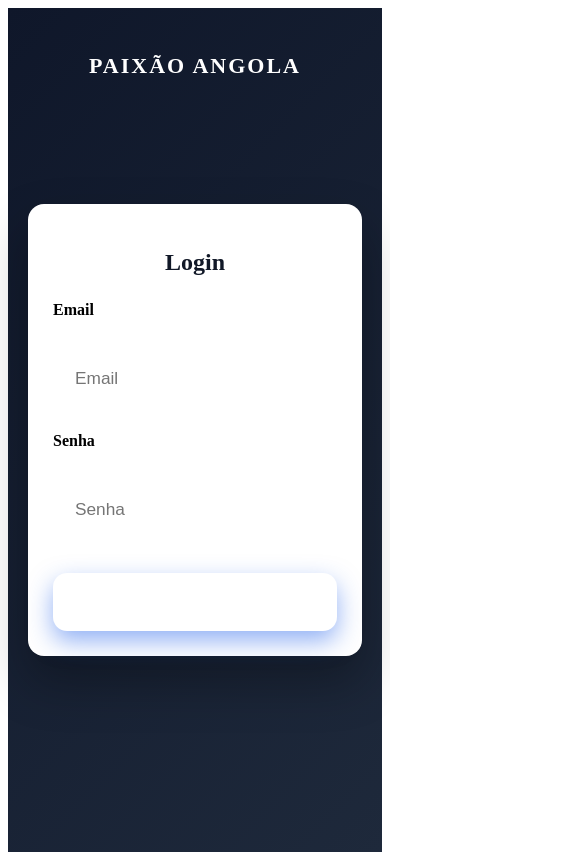
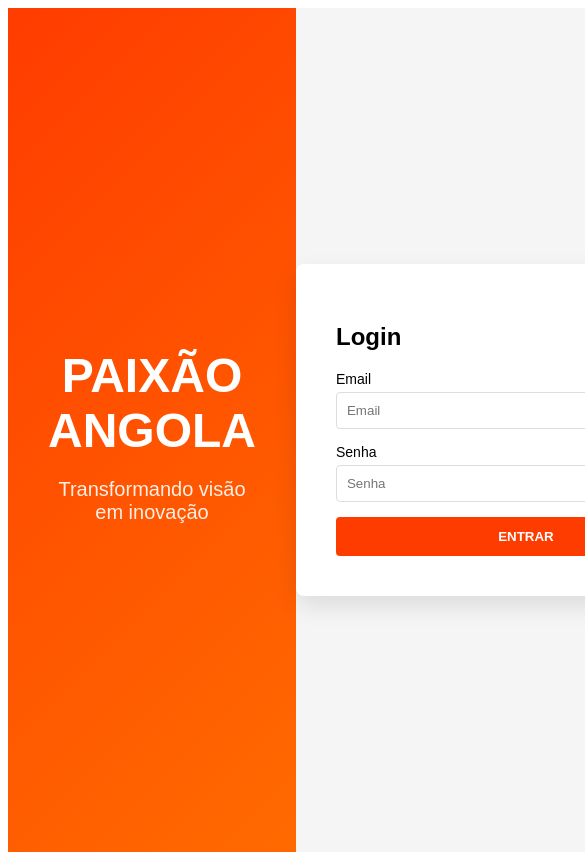
Before and after one commit to wilsondala/paixao_frontend, a React (Vite) app in the folder paixao_frontend/: page /login in a window 390 px wide. Shown: the top 860 px of the page, 585 px wide, since content can reach past the window. Built offline with nearby package versions, Linux system fonts and the light colour scheme; no server answers.

Commit message:
novastelas

```diff
--- a/paixao_frontend/src/layouts/MainLayout.jsx
+++ b/paixao_frontend/src/layouts/MainLayout.jsx
@@ -1,12 +1,10 @@
-import Navbar from "../components/Navbar";   // ← troquei Header por Navbar
-import Footer from "../components/Footer";
+import Navbar from "../components/Navbar";
 
 export default function MainLayout({ children }) {
   return (
     <>
-      <Navbar />          {/* ← agora usa o Navbar completo */}
+      <Navbar />
       <main>{children}</main>
-      <Footer />
     </>
   );
 }
--- a/paixao_frontend/src/pages/AdminLogin.module.css
+++ b/paixao_frontend/src/pages/AdminLogin.module.css
@@ -1,143 +1,91 @@
-/* AdminLogin.module.css - Paixão Angola (Dia/Noite - Versão Corrigida) */
+.container {
+  display: flex;
+  height: 100vh;
+  font-family: Arial, sans-serif;
+}
 
-.container {
-  min-height: 100vh;
+/* LADO ESQUERDO */
+.left {
+  flex: 1;
+  background: linear-gradient(135deg, #111827, #1f2937);
   display: flex;
   align-items: center;
   justify-content: center;
-  background: var(--bg);
-  position: relative;
-  overflow: hidden;
-  padding: 20px 15px;
-  transition: background 0.6s ease;
+  color: white;
+  text-align: center;
+  padding: 40px;
 }
 
-/* Fundo sutil (funciona nos dois temas) */
-.container::before {
-  content: '';
-  position: absolute;
-  inset: 0;
-  background: url('https://images.unsplash.com/photo-1558591710-4b4a1ae0f04d?ixlib=rb-4.0.3') center/cover no-repeat;
-  opacity: 0.07;
-  z-index: 0;
+.bannerContent h1 {
+  font-size: 42px;
+  margin-bottom: 10px;
 }
 
-/* Box principal */
-.box {
-  background: var(--card);
-  backdrop-filter: blur(22px);
-  border: 1px solid var(--border);
-  border-radius: 24px;
-  padding: 55px 45px;
-  width: 100%;
-  max-width: 460px;
-  box-shadow: 0 30px 70px -15px var(--shadow);
-  position: relative;
-  z-index: 1;
-  transition: all 0.4s ease;
+.bannerContent p {
+  font-size: 18px;
+  opacity: 0.8;
 }
 
-.box:hover {
-  transform: translateY(-8px);
-  box-shadow: 0 40px 80px -15px var(--shadow);
+/* LADO DIREITO */
+.right {
+  flex: 1;
+  background: #f3f4f6;
+  display: flex;
+  align-items: center;
+  justify-content: center;
 }
 
-/* Título PAIXÃO ADMIN */
-.title {
-  font-family: 'Playfair Display', serif;
-  font-size: clamp(2.8rem, 8vw, 4rem);
-  font-weight: 700;
-  color: var(--accent);
-  text-align: center;
-  margin-bottom: 8px;
-  letter-spacing: 5px;
-  text-shadow: 0 4px 20px rgba(212, 175, 55, 0.4);
+.box {
+  background: white;
+  padding: 40px;
+  width: 380px;
+  border-radius: 8px;
+  box-shadow: 0 10px 25px rgba(0, 0, 0, 0.1);
 }
 
-/* Subtítulo */
-.box h2 {
-  color: var(--text);
-  font-size: clamp(1.35rem, 4.5vw, 1.7rem);
-  text-align: center;
-  margin-bottom: 40px;
-  font-weight: 500;
-  letter-spacing: 2px;
+.title {
+  margin-bottom: 5px;
 }
 
-/* Erro */
-.error {
-  background: rgba(155, 28, 44, 0.15);
-  color: #FF6B6B;
-  padding: 14px 20px;
-  border-radius: 12px;
-  border-left: 5px solid var(--primary);
-  margin-bottom: 28px;
-  font-size: 1rem;
-  text-align: center;
+.box h2 {
+  margin-bottom: 20px;
+  font-weight: normal;
+  color: #555;
 }
 
-/* Formulário */
-form {
+.box form {
   display: flex;
   flex-direction: column;
-  gap: 26px;
 }
 
-label {
-  color: var(--accent);
-  font-size: 1rem;
-  font-weight: 600;
-  margin-bottom: 6px;
+.box label {
+  font-size: 14px;
+  margin-bottom: 5px;
 }
 
-input {
-  width: 100%;
-  padding: 17px 22px;
-  background: rgba(255, 255, 255, 0.08);
-  border: 1.5px solid var(--border);
-  border-radius: 14px;
-  color: var(--text);
-  font-size: 1.08rem;
+.box input {
+  padding: 10px;
+  margin-bottom: 15px;
+  border: 1px solid #ddd;
+  border-radius: 4px;
 }
 
-input:focus {
-  border-color: var(--accent);
-  background: rgba(255, 255, 255, 0.15);
-  box-shadow: 0 0 0 4px rgba(212, 175, 55, 0.2);
+.box button {
+  padding: 12px;
+  background: #111827;
+  color: white;
+  border: none;
+  border-radius: 4px;
+  font-weight: bold;
+  cursor: pointer;
 }
 
-/* Botão Login */
-button {
-  margin-top: 10px;
-  padding: 18px;
-  background: linear-gradient(90deg, var(--primary), #C41E3A);
-  color: white;
-  font-size: 1.15rem;
-  font-weight: 700;
-  border: none;
-  border-radius: 14px;
-  cursor: pointer;
-  transition: all 0.4s ease;
-  letter-spacing: 2px;
-  text-transform: uppercase;
+.box button:hover {
+  background: #000;
 }
 
-button:hover {
-  transform: translateY(-4px);
-  box-shadow: 0 20px 40px -10px var(--shadow);
+.error {
+  color: red;
+  margin-bottom: 10px;
+  font-size: 14px;
 }
-
-button:disabled {
-  opacity: 0.65;
-  cursor: not-allowed;
-}
-
-/* ================= RESPONSIVIDADE ================= */
-
-@media (max-width: 768px) {
-  .box { padding: 45px 35px; }
-}
-
-@media (max-width: 480px) {
-  .box { padding: 40px 28px; }
-}
--- a/paixao_frontend/src/pages/Login.jsx
+++ b/paixao_frontend/src/pages/Login.jsx
@@ -13,16 +13,23 @@ export default function Login() {
   const [error, setError] = useState("");
   const [loading, setLoading] = useState(false);
 
-  // Se já estiver logado, redireciona
+  // ✅ Redirecionamento automático corrigido
   const token = localStorage.getItem("token");
+
   if (token) {
     try {
       const decoded = jwt_decode(token);
-      if (decoded.role?.toLowerCase() !== "admin") {
+
+      if (decoded.role?.toLowerCase() === "admin") {
+        return <Navigate to="/admin/dashboard" replace />;
+      } else {
         const redirectTo = location.state?.from || "/products";
         return <Navigate to={redirectTo} replace />;
       }
-    } catch {}
+
+    } catch {
+      localStorage.removeItem("token");
+    }
   }
 
   const handleSubmit = async (e) => {
@@ -56,8 +63,17 @@ export default function Login() {
 
   return (
     <div className={styles.container}>
-      <h1 className={styles.title}>PAIXÃO ANGOLA</h1>
 
+      {/* LADO ESQUERDO */}
+      <div className={styles.left}>
+        <div className={styles.bannerContent}>
+          <h1>PAIXÃO ANGOLA</h1>
+          <p>Transformando visão em inovação</p>
+        </div>
+      </div>
+
+      {/* LADO DIREITO */}
+      <div className={styles.right}>
         <div className={styles.box}>
           <h2>Login</h2>
 
@@ -90,5 +106,7 @@ export default function Login() {
           </form>
         </div>
       </div>
+
+    </div>
   );
 }
--- a/paixao_frontend/src/pages/Login.module.css
+++ b/paixao_frontend/src/pages/Login.module.css
@@ -1,132 +1,85 @@
-* {
-  box-sizing: border-box;
+.container {
+  display: flex;
+  height: 100vh;
+  font-family: Arial, sans-serif;
 }
 
-.container {
-  position: relative;
-  min-height: 100vh;
+/* LADO ESQUERDO */
+.left {
+  flex: 1;
+  background: linear-gradient(135deg, #ff3c00, #ff6a00);
   display: flex;
+  align-items: center;
   justify-content: center;
-  align-items: center;
-  background: linear-gradient(135deg, #0f172a, #1e293b);
-  padding: 20px;
+  color: white;
+  text-align: center;
+  padding: 40px;
 }
 
-.title {
-  position: absolute;
-  top: 30px;
-  text-align: center;
-  width: 100%;
-  font-size: 28px;
-  font-weight: 700;
-  color: #ffffff;
-  letter-spacing: 2px;
+.bannerContent h1 {
+  font-size: 48px;
+  margin-bottom: 10px;
+}
+
+.bannerContent p {
+  font-size: 20px;
+  opacity: 0.9;
+}
+
+/* LADO DIREITO */
+.right {
+  flex: 1;
+  background: #f5f5f5;
+  display: flex;
+  align-items: center;
+  justify-content: center;
 }
 
 .box {
-  width: 100%;
-  max-width: 420px;
-  background: #ffffff;
+  background: white;
   padding: 40px;
-  border-radius: 16px;
-  box-shadow: 0 25px 50px rgba(0, 0, 0, 0.3);
-  display: flex;
-  flex-direction: column;
-  animation: fadeIn 0.4s ease-in-out;
+  width: 380px;
+  border-radius: 8px;
+  box-shadow: 0 10px 25px rgba(0, 0, 0, 0.1);
 }
 
 .box h2 {
-  text-align: center;
-  margin-bottom: 25px;
-  color: #111827;
+  margin-bottom: 20px;
+}
+
+.box form {
+  display: flex;
+  flex-direction: column;
+}
+
+.box label {
+  font-size: 14px;
+  margin-bottom: 5px;
+}
+
+.box input {
+  padding: 10px;
+  margin-bottom: 15px;
+  border: 1px solid #ddd;
+  border-radius: 4px;
+}
+
+.box button {
+  padding: 12px;
+  background: #ff3c00;
+  color: white;
+  border: none;
+  border-radius: 4px;
+  font-weight: bold;
+  cursor: pointer;
+}
+
+.box button:hover {
+  background: #e63600;
 }
 
 .error {
-  background: #fee2e2;
-  color: #b91c1c;
-  padding: 10px;
-  border-radius: 8px;
-  margin-bottom: 15px;
+  color: red;
+  margin-bottom: 10px;
   font-size: 14px;
-  text-align: center;
 }
-
-form {
-  display: flex;
-  flex-direction: column;
-  gap: 18px;
-}
-
-label {
-  font-size: 14px;
-  font-weight: 600;
-  color: #374151;
-}
-
-input {
-  width: 100%;
-  padding: 12px;
-  border-radius: 10px;
-  border: 1px solid #d1d5db;
-  font-size: 14px;
-  transition: 0.3s ease;
-}
-
-input:focus {
-  outline: none;
-  border-color: #2563eb;
-  box-shadow: 0 0 0 3px rgba(37, 99, 235, 0.25);
-}
-
-/* 🔥 BOTÃO COM DESTAQUE REAL */
-button {
-  width: 100%;
-  margin-top: 12px;
-  padding: 14px;
-  border-radius: 10px;
-  border: none;
-  background-color: #2563eb; /* cor única */
-  color: #ffffff;
-  font-weight: 700;
-  font-size: 15px;
-  cursor: pointer;
-  transition: all 0.3s ease;
-  box-shadow: 0 10px 25px rgba(37, 99, 235, 0.5); /* destaque antes do hover */
-}
-
-button:hover {
-  background-color: #1d4ed8; /* levemente mais escuro */
-  transform: translateY(-2px);
-  box-shadow: 0 15px 35px rgba(37, 99, 235, 0.6);
-}
-
-button:active {
-  transform: translateY(0);
-}
-
-button:disabled {
-  background-color: #9ca3af;
-  box-shadow: none;
-  cursor: not-allowed;
-}
-
-@keyframes fadeIn {
-  from {
-    opacity: 0;
-    transform: translateY(15px);
-  }
-  to {
-    opacity: 1;
-    transform: translateY(0);
-  }
-}
-
-@media (max-width: 480px) {
-  .box {
-    padding: 25px;
-  }
-
-  .title {
-    font-size: 22px;
-  }
-}
--- a/paixao_frontend/src/pages/Register.jsx
+++ b/paixao_frontend/src/pages/Register.jsx
@@ -31,11 +31,18 @@ export default function Register() {
     }
   };
 
-  return (
-    <div className={styles.container}>
-      <h1 className={styles.title}>PAIXÃO ANGOLA</h1>
+ return (
+  <div className={styles.container}>
+    {/* LADO ESQUERDO */}
+    <div className={styles.leftSide}>
+      <h1>CRIAR CONTA</h1>
+      <p>Cadastre-se para acessar a plataforma</p>
+    </div>
+
+    {/* LADO DIREITO */}
+    <div className={styles.rightSide}>
       <div className={styles.box}>
-        <h2>Criar Conta</h2>
+        <h2>Registro</h2>
         {error && <p className={styles.error}>{error}</p>}
         <form onSubmit={handleSubmit}>
           <input
@@ -72,5 +79,6 @@ export default function Register() {
         </form>
       </div>
     </div>
+  </div>
   );
 }
--- a/paixao_frontend/src/pages/Register.module.css
+++ b/paixao_frontend/src/pages/Register.module.css
@@ -1,132 +1,93 @@
-* {
-  box-sizing: border-box;
+.container {
+  height: 100vh;
+  display: flex;
+  font-family: Arial, Helvetica, sans-serif;
 }
 
-.container {
-  position: relative;
-  min-height: 100vh;
+/* LADO ESQUERDO */
+.leftSide {
+  flex: 1;
+  background: linear-gradient(135deg, #0f172a, #1e293b);
+  color: white;
+
+  display: flex;
+  flex-direction: column;
+  justify-content: center;
+  align-items: center;
+}
+
+.leftSide h1 {
+  font-size: 42px;
+  margin-bottom: 10px;
+}
+
+.leftSide p {
+  font-size: 16px;
+  opacity: 0.8;
+}
+
+/* LADO DIREITO */
+.rightSide {
+  flex: 1;
+  background: #f3f4f6;
+
   display: flex;
   justify-content: center;
   align-items: center;
-  background: linear-gradient(135deg, #0f172a, #1e293b);
-  padding: 20px;
-}
-
-.title {
-  position: absolute;
-  top: 30px;
-  text-align: center;
-  width: 100%;
-  font-size: 28px;
-  font-weight: 700;
-  color: #ffffff;
-  letter-spacing: 2px;
 }
 
 .box {
-  width: 100%;
-  max-width: 420px;
-  background: #833a3a;
+  background: #e5e7eb;
   padding: 40px;
-  border-radius: 16px;
-  box-shadow: 0 25px 50px rgba(0, 0, 0, 0.3);
-  display: flex;
-  flex-direction: column;
-  animation: fadeIn 0.4s ease-in-out;
+  width: 380px;
+
+  border-radius: 8px;
+  box-shadow: 0 4px 15px rgba(0, 0, 0, 0.1);
 }
 
 .box h2 {
-  text-align: center;
-  margin-bottom: 25px;
-  color: #111827;
+  margin-bottom: 20px;
+}
+
+.box form {
+  display: flex;
+  flex-direction: column;
+}
+
+.box input {
+  margin-bottom: 12px;
+  padding: 8px;
+  font-size: 14px;
+
+  border: 1px solid #cbd5e1;
+  border-radius: 4px;
+  outline: none;
+}
+
+.box input:focus {
+  border-color: #0f172a;
+}
+
+.box button {
+  margin-top: 10px;
+  padding: 10px;
+
+  background-color: #0f172a;
+  color: white;
+
+  border: none;
+  border-radius: 4px;
+  cursor: pointer;
+
+  font-size: 14px;
+}
+
+.box button:hover {
+  background-color: #020617;
 }
 
 .error {
-  background: #fee2e2;
-  color: #b91c1c;
-  padding: 10px;
-  border-radius: 8px;
-  margin-bottom: 15px;
-  font-size: 14px;
-  text-align: center;
+  color: red;
+  font-size: 13px;
+  margin-bottom: 10px;
 }
-
-form {
-  display: flex;
-  flex-direction: column;
-  gap: 18px;
-}
-
-label {
-  font-size: 14px;
-  font-weight: 600;
-  color: #374151;
-}
-
-input {
-  width: 100%;
-  padding: 12px;
-  border-radius: 10px;
-  border: 1px solid #d1d5db;
-  font-size: 14px;
-  transition: 0.3s ease;
-}
-
-input:focus {
-  outline: none;
-  border-color: #2563eb;
-  box-shadow: 0 0 0 3px rgba(37, 99, 235, 0.25);
-}
-
-/* 🔥 BOTÃO COM DESTAQUE REAL */
-button {
-  width: 100%;
-  margin-top: 12px;
-  padding: 14px;
-  border-radius: 10px;
-  border: none;
-  background-color: #2563eb; /* cor única */
-  color: #ffffff;
-  font-weight: 700;
-  font-size: 15px;
-  cursor: pointer;
-  transition: all 0.3s ease;
-  box-shadow: 0 10px 25px rgba(37, 99, 235, 0.5); /* destaque antes do hover */
-}
-
-button:hover {
-  background-color: #1d4ed8; /* levemente mais escuro */
-  transform: translateY(-2px);
-  box-shadow: 0 15px 35px rgba(37, 99, 235, 0.6);
-}
-
-button:active {
-  transform: translateY(0);
-}
-
-button:disabled {
-  background-color: #9ca3af;
-  box-shadow: none;
-  cursor: not-allowed;
-}
-
-@keyframes fadeIn {
-  from {
-    opacity: 0;
-    transform: translateY(15px);
-  }
-  to {
-    opacity: 1;
-    transform: translateY(0);
-  }
-}
-
-@media (max-width: 480px) {
-  .box {
-    padding: 25px;
-  }
-
-  .title {
-    font-size: 22px;
-  }
-}
```
Also changed, not shown: paixao_frontend/src/components/Layout.jsx (+5 -2 lines), paixao_frontend/src/pages/AdminDashboard.jsx (+20 -3 lines), paixao_frontend/src/pages/AdminDashboard.module.css (+30 -0 lines), paixao_frontend/src/pages/AdminLogin.jsx (+14 -4 lines), paixao_frontend/src/pages/Home.jsx (+18 -14 lines). Lines whose indentation alone changed are shown as unchanged.
